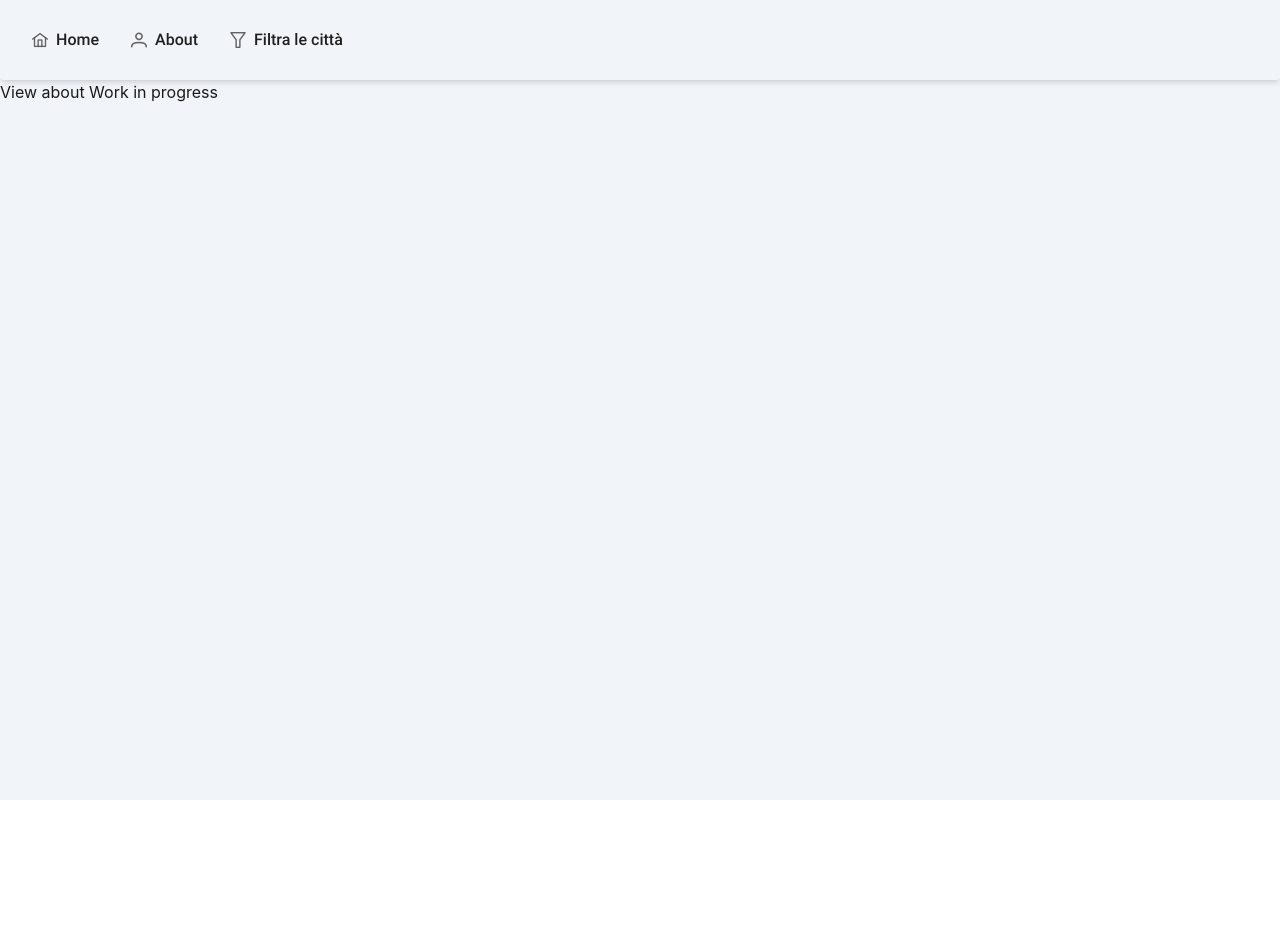
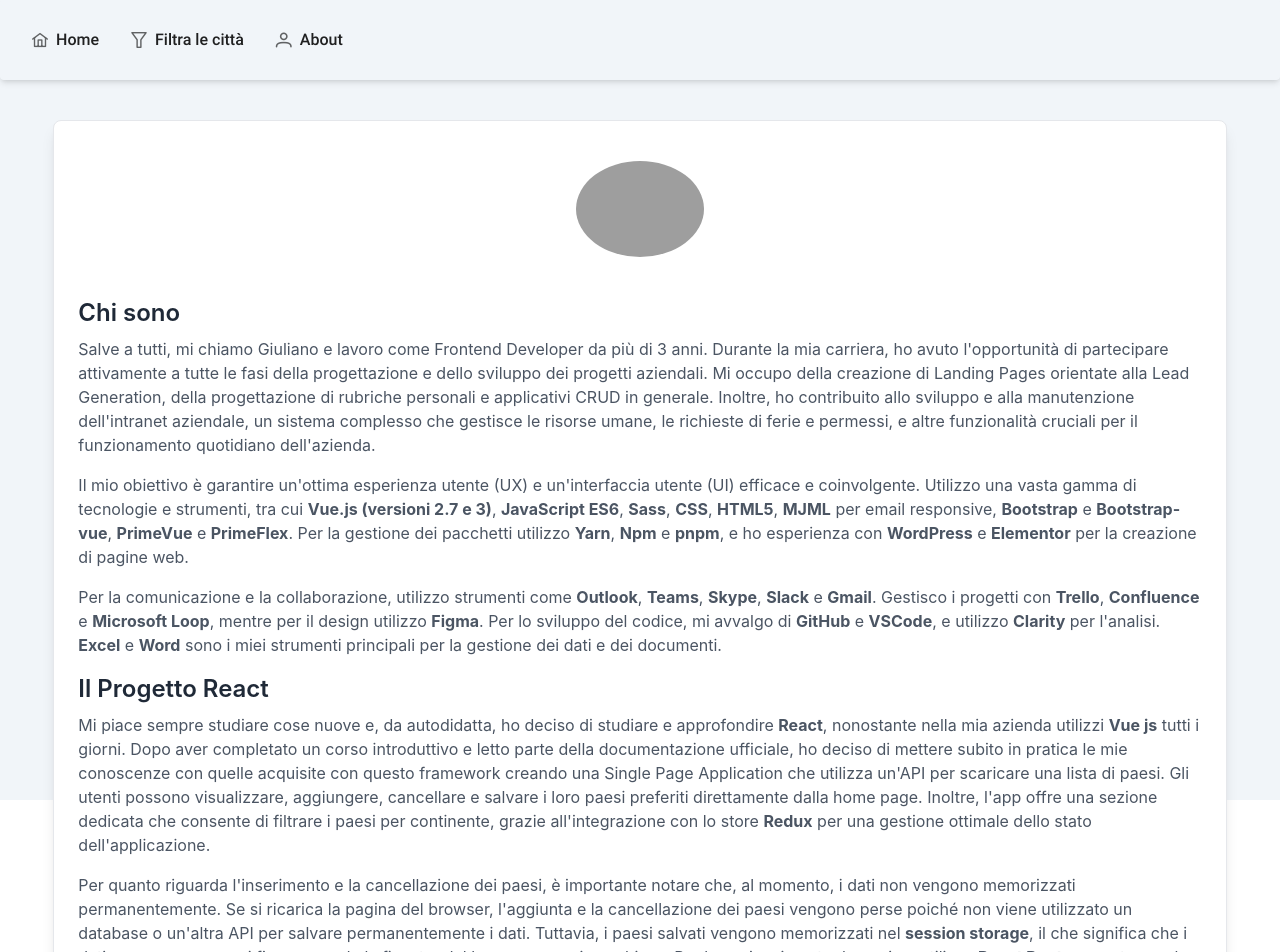
Before and after one commit to giulianoFrau/react-approach, a React (Vite) app: page /about in a window 1280 px wide. Shown: the top 952 px of the page. Before the commit the page ends 800 px from the top, so only its background shows below. Built offline with nearby package versions, Linux system fonts and the light colour scheme; grey boxes are pictures that could not be loaded.

Commit message:
feat: pagina about

```diff
--- a/src/assets/style/AppCities.scss
+++ b/src/assets/style/AppCities.scss
@@ -1,4 +1,4 @@
-.app__cities,.app__filter__cities {
+.app__cities,.app__filter__cities,.app__about {
     background-color: #f1f5f9;
     padding: 2rem;
 
--- /dev/null
+++ b/src/components/AppAbout.jsx
@@ -0,0 +1,40 @@
+import { Avatar } from 'primereact/avatar';
+
+const AppAbout = () => {
+  return (
+
+    <div className="w-11/12 m-auto my-10 p-6 bg-white border border-gray-200 shadow-lg rounded-lg ">
+      <div className="text-center mb-6">
+        <Avatar
+          image="https://encrypted-tbn0.gstatic.com/images?q=tbn:ANd9GcQo8BG6UD3b_Fowh4gtwIjw2GPTWQQ30uBy-w&s"
+          size="xlarge"
+          shape="circle"
+          className="w-32 h-32 mx-auto"
+        />
+      </div>
+      <h3 className="text-2xl font-semibold text-gray-800 mb-2">Chi sono</h3>
+      <p className="text-gray-600 mb-4">
+        Salve a tutti, mi chiamo Giuliano e lavoro come Frontend Developer da più di 3 anni. Durante la mia carriera, ho avuto l'opportunità di partecipare attivamente a tutte le fasi della progettazione e dello sviluppo dei progetti aziendali. Mi occupo della creazione di Landing Pages orientate alla Lead Generation, della progettazione di rubriche personali e applicativi CRUD in generale. Inoltre, ho contribuito allo sviluppo e alla manutenzione dell'intranet aziendale, un sistema complesso che gestisce le risorse umane, le richieste di ferie e permessi, e altre funzionalità cruciali per il funzionamento quotidiano dell'azienda.
+      </p>
+      <p className="text-gray-600 mb-4">
+        Il mio obiettivo è garantire un'ottima esperienza utente (UX) e un'interfaccia utente (UI) efficace e coinvolgente. Utilizzo una vasta gamma di tecnologie e strumenti, tra cui <b>Vue.js (versioni 2.7 e 3)</b>, <b>JavaScript ES6</b>, <b>Sass</b>, <b>CSS</b>, <b>HTML5</b>, <b>MJML</b> per email responsive, <b>Bootstrap</b> e <b>Bootstrap-vue</b>, <b>PrimeVue</b> e <b>PrimeFlex</b>. Per la gestione  dei pacchetti utilizzo <b>Yarn</b>, <b>Npm</b> e <b>pnpm</b>, e ho esperienza con <b>WordPress</b> e <b>Elementor</b> per la creazione di pagine web.
+      </p>
+      <p className="text-gray-600 mb-4">
+        Per la comunicazione e la collaborazione, utilizzo strumenti come <b>Outlook</b>, <b>Teams</b>, <b>Skype</b>, <b>Slack</b> e <b>Gmail</b>. Gestisco i progetti con <b>Trello</b>, <b>Confluence</b> e <b>Microsoft Loop</b>, mentre per il design utilizzo <b>Figma</b>. Per lo sviluppo del codice, mi avvalgo di <b>GitHub</b> e <b>VSCode</b>, e utilizzo <b>Clarity</b> per l'analisi. <b>Excel</b> e <b>Word</b> sono i miei strumenti principali per la gestione dei dati e dei documenti.
+      </p>
+      <h3 className="text-2xl font-semibold text-gray-800 mb-2">Il Progetto React</h3>
+      <p className="text-gray-600 mb-4">
+      Mi piace sempre studiare cose nuove e, da autodidatta, ho deciso di studiare e approfondire <b>React</b>, nonostante nella mia azienda utilizzi <b>Vue js</b> tutti i giorni. Dopo aver completato un corso introduttivo e letto parte della documentazione ufficiale, ho deciso di mettere subito in pratica le mie conoscenze con quelle acquisite con questo framework creando una Single Page Application che utilizza un'API per scaricare una lista di paesi. Gli utenti possono visualizzare, aggiungere, cancellare e salvare i loro paesi preferiti direttamente dalla home page. Inoltre, l'app offre una sezione dedicata che consente di filtrare i paesi per continente, grazie all'integrazione con lo store <b>Redux</b> per una gestione ottimale dello stato dell'applicazione.
+
+      </p>
+      <p className="text-gray-600">
+
+Per quanto riguarda l'inserimento e la cancellazione dei paesi, è importante notare che, al momento, i dati non vengono memorizzati permanentemente. Se si ricarica la pagina del browser, l'aggiunta e la cancellazione dei paesi vengono perse poiché non viene utilizzato un database o un'altra API per salvare permanentemente i dati. Tuttavia, i paesi salvati vengono memorizzati nel <b>session storage</b>, il che significa che i dati non vengono persi fino a quando la finestra del browser non viene chiusa.
+Per la navigazione tra le pagine, utilizzo <b>React Router</b>, mentre per la parte grafica mi avvalgo di <b>PrimeReact</b> combinato con <b>Tailwind CSS</b>.<br></br> Prossimo passo: <b>React Native!</b>
+
+      </p>
+    </div>
+  );
+};
+
+export default AppAbout;
--- a/src/components/AppMenu.jsx
+++ b/src/components/AppMenu.jsx
@@ -3,8 +3,8 @@ import { Menubar } from 'primereact/menubar';
 const AppMenu = () => {
   const items = [
     { label: 'Home', icon: 'pi pi-home', url: '/' },
-    { label: 'About', icon: 'pi pi-user', url: '/about' },
-    { label: 'Filtra le città', icon: 'pi pi-filter', url: '/filtered-cities' }
+    { label: 'Filtra le città', icon: 'pi pi-filter', url: '/filtered-cities' },
+    { label: 'About', icon: 'pi pi-user', url: '/about' }
   ];
 
   return (
--- a/src/components/CitySearch.jsx
+++ b/src/components/CitySearch.jsx
@@ -46,7 +46,8 @@ const CitySearch = ({
         visible={visible}
         dismissableMask={true}
         onShow={()=>setCityName("")}
-        style={{ width: "50vw" }}
+
+    breakpoints={{ "960px": "75vw", "640px": "90vw" }}
         onHide={() => {
           if (!visible) return;
           setVisible(false);
--- a/src/components/PreferCities.jsx
+++ b/src/components/PreferCities.jsx
@@ -32,7 +32,7 @@ const PreferCities = ({ allCities }) => {
       {Object.keys(groupedCities).length <= 0 ? (
         <div>Non ci sono citta preferite</div>
       ) : (
-        <div className="grid grid-cols-3 gap-5">
+        <div className="grid sm:grid-cols-3 gap-5">
           {Object.keys(groupedCities)
             .sort() // Ordina le lettere iniziali
             .map((letter) => (
--- a/src/view/About.jsx
+++ b/src/view/About.jsx
@@ -1,9 +1,10 @@
+import AppAbout from "../components/AppAbout.jsx";
 import AppMenu from "../components/AppMenu.jsx";
 function About() {
   return (
     <>
       <AppMenu />
-      <div>View about Work in progress</div>
+<AppAbout/>
     </>
   );
 }
```
